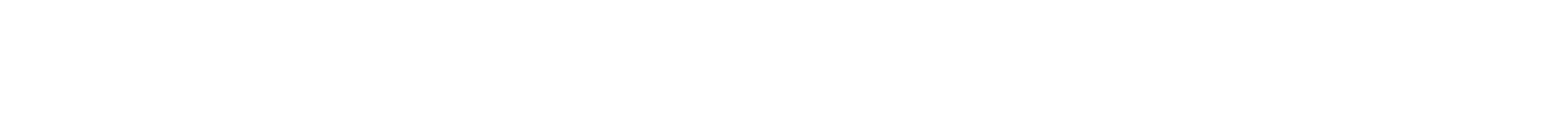
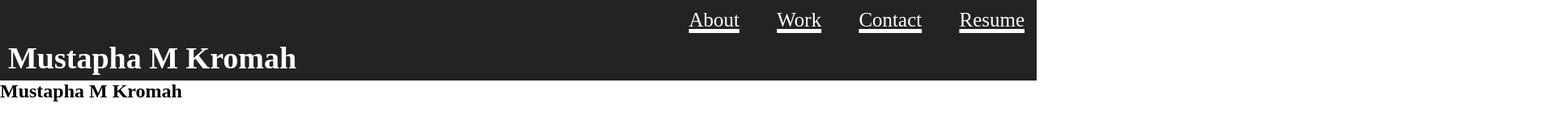
Before and after one commit to Staph103/professional-portfolio-adv-css, a plain HTML site: page index.html in a window 1280 px wide. Shown: the top 164 px of the page at 81% size, 1920 px wide, since content can reach past the window. Drawn offline with Linux system fonts and the light colour scheme.

Commit message:
worked on the header of the page still needs to be fixed

```diff
--- a/assets/style.css
+++ b/assets/style.css
@@ -0,0 +1,64 @@
+*{
+    padding: 0;
+    margin: 0;
+    position: relative;
+
+}
+main{
+    display: flex;
+    flex-wrap: wrap;
+    width: 400%;
+    height: 100vh;
+}
+header{
+    background-color: rgb(36, 34, 34);
+    height: 100px;
+    position: relative;
+
+
+}
+header h1{
+    display: flex;
+    font-size: 38px;
+    padding-bottom: 50px;
+    color: white;
+    margin-left: 10px;
+    align-items: end;
+
+}
+
+header nav li{
+    font-size: 25px;
+    display: inline;
+    line-height: 50px;
+
+
+
+
+}
+header nav li a{
+    color:white;
+    text-decoration-thickness: 5px;
+    justify-content: space-around;
+    margin-left: 25px;
+    margin-right: 15px;
+
+
+}
+
+
+.text-right{
+
+    text-align: right;
+}
+
+.profile-pic{
+
+    background-image: url("./social-media-marketing.jpg)";
+}
+h2{
+    justify-content:
+}
+img{
+
+}
--- a/index.html
+++ b/index.html
@@ -8,12 +8,45 @@
 
 
 </head>
+
 <body>
     <header>
         <nav>
-            <a></a>
+            <ul class="text-right">
+                <li> <a href="aboutme">About</a> </li>
+                <li> <a href="workme">Work</a> </li>
+                <li> <a href="contactme">Contact</a> </li>
+                <li> <a href="resumeme">Resume</a> </li>
+            </ul>
+            <h1>Mustapha M Kromah</h1>
+
         </nav>
+
     </header>
+    <main>
+        <h2>Mustapha M Kromah</h2>
+        <section class="profile-pic"></section>
+
+        <section id="about">
+
+        </section>
+
+        <section id="work">
+
+        </section>
+
+        <section id="contact">
+
+        </section>
+
+        <section id="resume">
+
+        </section>
+
+
+
+
+    </main>
 
 </body>
 </html>
```
Also changed, not shown: assets/profilepic.jpeg (added), 3 other files.
